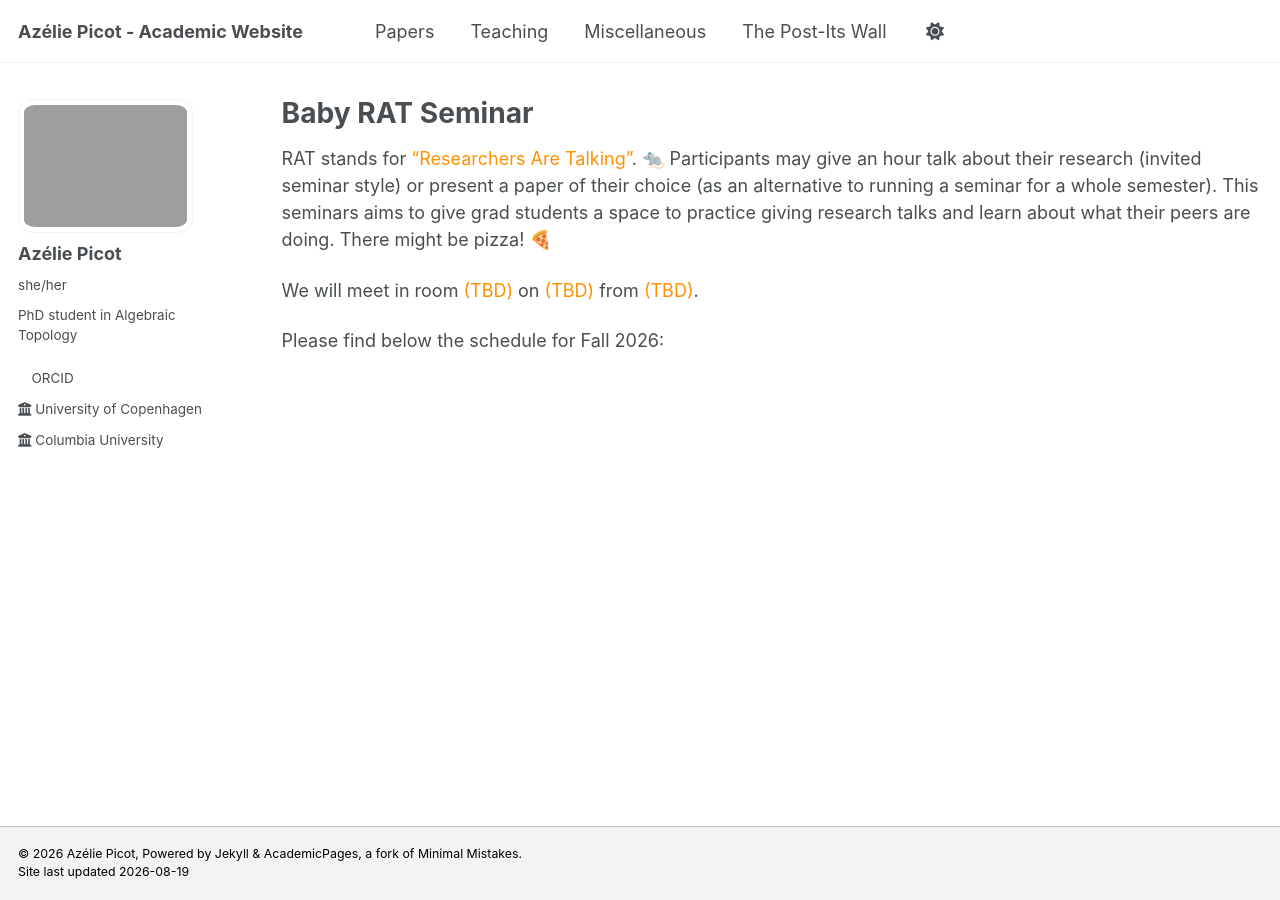
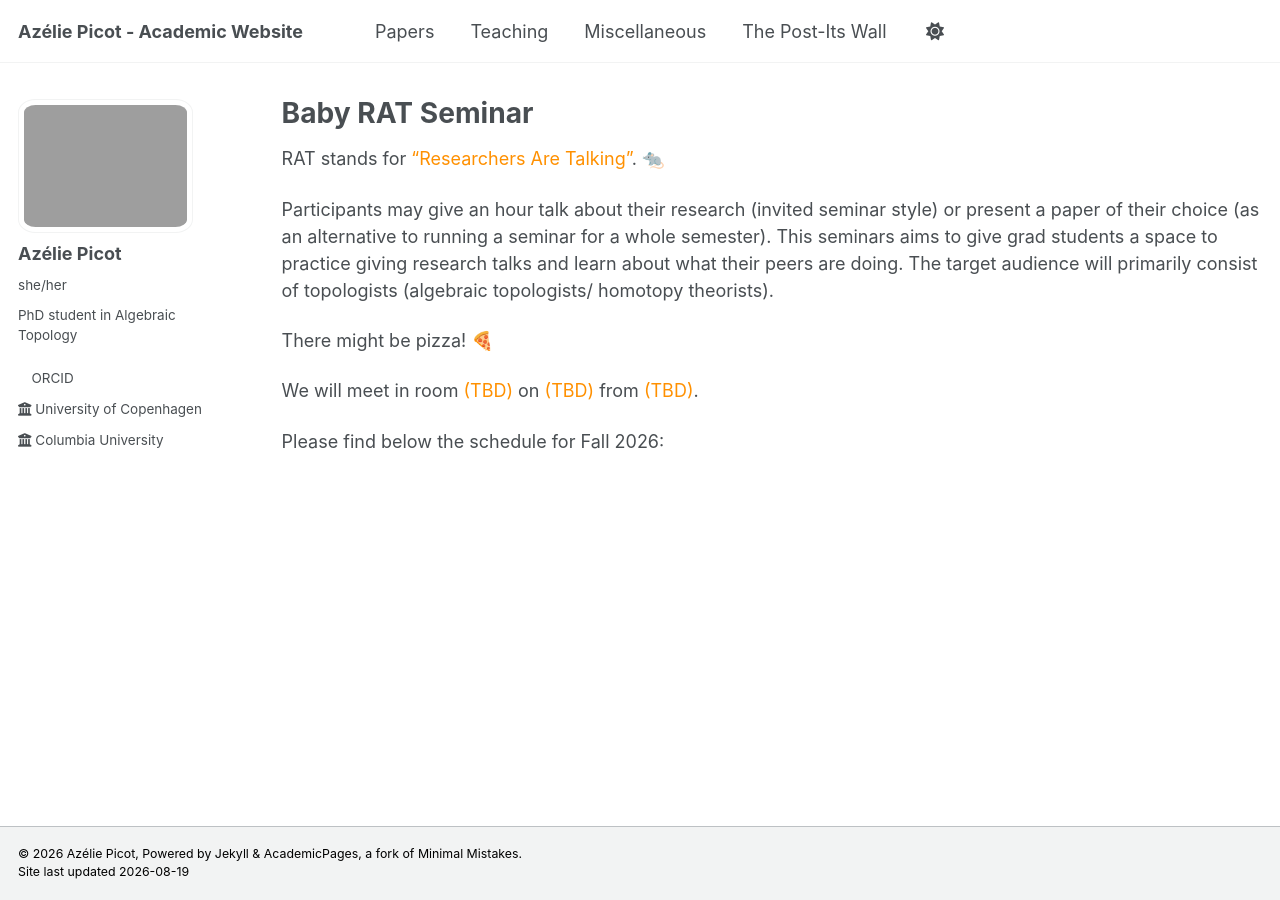
Before and after one commit to azeliepicot/azeliepicot.github.io, a Jekyll site: the page built from _pages/rat seminar.md, in a window 1280 px wide. Built offline with Jekyll 4.4.1, drawn with Linux system fonts in a browser that asks for light colours.

Commit message:
Update RAT seminar description and audience details
Added details about the target audience and meeting logistics.

```diff
--- a/_pages/rat seminar.md
+++ b/_pages/rat seminar.md
@@ -6,7 +6,11 @@ author_profile: true
 
 ---
 
-RAT stands for <span style="color:#ff9000">"Researchers Are Talking"</span>. 🐀 Participants may give an hour talk about their research (invited seminar style) or present a paper of their choice (as an alternative to running a seminar for a whole semester). This seminars aims to give grad students a space to practice giving research talks and learn about what their peers are doing. There might be pizza! 🍕
+RAT stands for <span style="color:#ff9000">"Researchers Are Talking"</span>. 🐀
+
+Participants may give an hour talk about their research (invited seminar style) or present a paper of their choice (as an alternative to running a seminar for a whole semester). This seminars aims to give grad students a space to practice giving research talks and learn about what their peers are doing. The target audience will primarily consist of topologists (algebraic topologists/ homotopy theorists).
+
+There might be pizza! 🍕
 
 We will meet in room <span style="color:#ff9000">(TBD)</span> on <span style="color:#ff9000">(TBD)</span> from <span style="color:#ff9000">(TBD)</span>.
 
```
